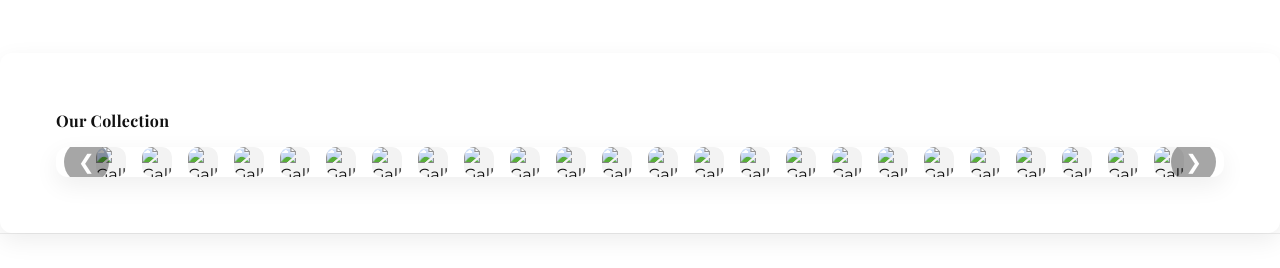
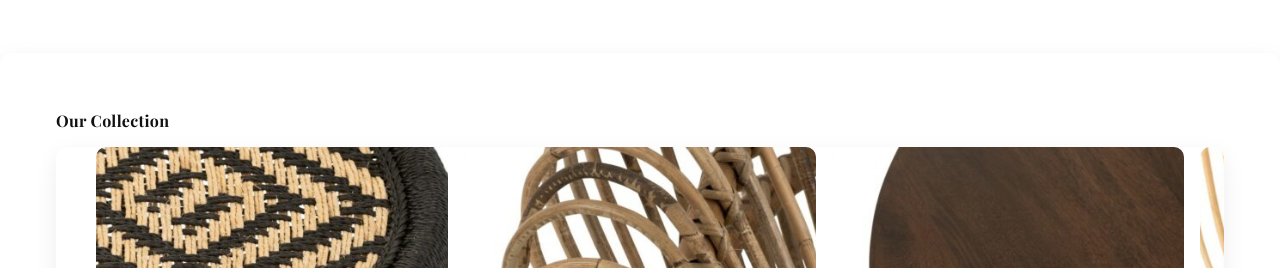
Before and after one commit to sharffudeen47/pieceUnique, a website: page index.html in a window 1280 px wide. Shown: the part 1242-1510 px from the top of the page. Drawn offline with nearby package versions, Linux system fonts and the light colour scheme; the site is published under a folder, as on GitHub Pages, so addresses that start at the root find nothing.

Commit message:
fixing images

```diff
--- a/index.html
+++ b/index.html
@@ -81,80 +81,30 @@
             <h2>Our Collection</h2>
             <div class="slider slider-gallery" data-dots="true" data-per-view="3" data-gap="16">
                 <div class="slides" aria-live="polite">
-                    <div class="slide">
-                        <img src="/Images/2021/03/1642-3-470x410.jpg" alt="Gallery item 1" />
-                    </div>
-                    <div class="slide">
-                        <img src="/Images/2021/03/1715-5-470x410.jpg" alt="Gallery item 1" />
-                    </div>
-                    <div class="slide">
-                        <img src="/Images/2021/03/5528-6-470x410.jpg" alt="Gallery item 1" />
-                    </div>
-                    <div class="slide">
-                        <img src="/Images/2021/03/11255-6-470x410.jpg" alt="Gallery item 1" />
-                    </div>
-                    <div class="slide">
-                        <img src="/Images/2021/03/68898-2-470x410.jpg" alt="Gallery item 1" />
-                    </div>
-                    <div class="slide">
-                        <img src="/Images/2021/03/75266-3-470x410.jpg" alt="Gallery item 1" />
-                    </div>
-                    <div class="slide">
-                        <img src="/Images/2021/03/75267-4-470x410.jpg" alt="Gallery item 1" />
-                    </div>
-                    <div class="slide">
-                        <img src="/Images/2021/03/107052_2.jpg" alt="Gallery item 1" />
-                    </div>
-                    <div class="slide">
-                        <img src="/Images/2021/03/107053-470x410.jpg" alt="Gallery item 1" />
-                    </div>
-                    <div class="slide">
-                        <img src="/Images/2021/03/112048_3-470x410.jpg" alt="Gallery item 1" />
-                    </div>
-                    <div class="slide">
-                        <img src="/Images/2021/03/112312_5-470x410.jpg" alt="Gallery item 1" />
-                    </div>
-                    <div class="slide">
-                        <img src="/Images/2021/03/114119-470x410.jpg" alt="Gallery item 1" />
-                    </div>
-                    <div class="slide">
-                        <img src="/Images/2021/03/681315-2-470x410.jpeg" alt="Gallery item 1" />
-                    </div>
-                    <div class="slide">
-                        <img src="/Images/2021/03/687712-2-470x410.jpeg" alt="Gallery item 1" />
-                    </div>
-                    <div class="slide">
-                        <img src="/Images/2021/03/699802-3-470x410.jpeg" alt="Gallery item 1" />
-                    </div>
-                    <div class="slide">
-                        <img src="/Images/2021/03/700026-2-470x410.jpeg" alt="Gallery item 1" />
-                    </div>
-                    <div class="slide">
-                        <img src="/Images/2021/03/51669937_1062992947238768_3669965403137769472_n-470x410.jpg" alt="Gallery item 1" />
-                    </div>
-                    <div class="slide">
-                        <img src="/Images/2021/03/52344282_1070077079863688_1233979937052950528_o-1-470x410.jpg" alt="Gallery item 1" />
-                    </div>
-                    <div class="slide">
-                        <img src="/Images/2021/03/bambi-chair-sfeer-4.jpg" alt="Gallery item 1" />
-                    </div>
-                    <div class="slide">
-                        <img src="/Images/2021/03/d08496d8ec80d5a6f7ebdeff6d0c45d7-1.jpg" alt="Gallery item 1" />
-                    </div>
-                    <div class="slide">
-                        <img src="/Images/2021/03/Enorm-Gallery38583-190611threebirdscoast-897109.2.jpg" alt="Gallery item 1" />
-                    </div>
-                    <div class="slide">
-                        <img src="/Images/2021/03/Schermafbeelding-2020-01-21-om-17.02.49-470x410.png" alt="Gallery item 1" />
-                    </div>
-                    <div class="slide">
-                        <img src="/Images/2021/03/Schermafbeelding-2020-04-09-om-17.15.04-470x410.png" alt="Gallery item 1" />
-                    </div>
-                    <div class="slide">
-                        <img src="/Images/2021/03/Schermafbeelding-2020-04-09-om-21.49.36-470x410.png" alt="Gallery item 1" />
-                    </div>
-
-                    <!-- Add more slides as needed -->
+                    <div class="slide"><img src="Images/2021/03/1642-3-470x410.jpg" alt="Gallery item 1" /></div>
+                    <div class="slide"><img src="Images/2021/03/1715-5-470x410.jpg" alt="Gallery item 2" /></div>
+                    <div class="slide"><img src="Images/2021/03/5528-6-470x410.jpg" alt="Gallery item 3" /></div>
+                    <div class="slide"><img src="Images/2021/03/11255-6-470x410.jpg" alt="Gallery item 4" /></div>
+                    <div class="slide"><img src="Images/2021/03/68898-2-470x410.jpg" alt="Gallery item 5" /></div>
+                    <div class="slide"><img src="Images/2021/03/75266-3-470x410.jpg" alt="Gallery item 6" /></div>
+                    <div class="slide"><img src="Images/2021/03/75267-4-470x410.jpg" alt="Gallery item 7" /></div>
+                    <div class="slide"><img src="Images/2021/03/107052_2.jpg" alt="Gallery item 8" /></div>
+                    <div class="slide"><img src="Images/2021/03/107053-470x410.jpg" alt="Gallery item 9" /></div>
+                    <div class="slide"><img src="Images/2021/03/112048_3-470x410.jpg" alt="Gallery item 10" /></div>
+                    <div class="slide"><img src="Images/2021/03/112312_5-470x410.jpg" alt="Gallery item 11" /></div>
+                    <div class="slide"><img src="Images/2021/03/114119-470x410.jpg" alt="Gallery item 12" /></div>
+                    <div class="slide"><img src="Images/2021/03/681315-2-470x410.jpeg" alt="Gallery item 13" /></div>
+                    <div class="slide"><img src="Images/2021/03/687712-2-470x410.jpeg" alt="Gallery item 14" /></div>
+                    <div class="slide"><img src="Images/2021/03/699802-3-470x410.jpeg" alt="Gallery item 15" /></div>
+                    <div class="slide"><img src="Images/2021/03/700026-2-470x410.jpeg" alt="Gallery item 16" /></div>
+                    <div class="slide"><img src="Images/2021/03/51669937_1062992947238768_3669965403137769472_n-470x410.jpg" alt="Gallery item 17" /></div>
+                    <div class="slide"><img src="Images/2021/03/52344282_1070077079863688_1233979937052950528_o-1-470x410.jpg" alt="Gallery item 18" /></div>
+                    <div class="slide"><img src="Images/2021/03/bambi-chair-sfeer-4.jpg" alt="Gallery item 19" /></div>
+                    <div class="slide"><img src="Images/2021/03/d08496d8ec80d5a6f7ebdeff6d0c45d7-1.jpg" alt="Gallery item 20" /></div>
+                    <div class="slide"><img src="Images/2021/03/Enorm-Gallery38583-190611threebirdscoast-897109.2.jpg" alt="Gallery item 21" /></div>
+                    <div class="slide"><img src="Images/2021/03/Schermafbeelding-2020-01-21-om-17.02.49-470x410.png" alt="Gallery item 22" /></div>
+                    <div class="slide"><img src="Images/2021/03/Schermafbeelding-2020-04-09-om-17.15.04-470x410.png" alt="Gallery item 23" /></div>
+                    <div class="slide"><img src="Images/2021/03/Schermafbeelding-2020-04-09-om-21.49.36-470x410.png" alt="Gallery item 24" /></div>
                 </div>
                 <button class="slider-btn prev" aria-label="Previous items">❮</button>
                 <button class="slider-btn next" aria-label="Next items">❯</button>
@@ -162,18 +112,6 @@
             </div>
         </div>
     </section>
-
-<!--    &lt;!&ndash; CONTACT (basic anchor target for nav) &ndash;&gt;-->
-<!--    <section id="contact" class="section">-->
-<!--        <div class="container section-narrow">-->
-<!--            <div class="intro">-->
-<!--                <h2>Contact</h2>-->
-<!--                <p><strong>PATHOEKEWEG 32 C, 8000 Bruges</strong></p>-->
-<!--                <p><a href="mailto:info@pieceuniquedesign.com">info@pieceuniquedesign.com</a></p>-->
-<!--                <p>Woe & Zat: 14:00–17:30 — overige momenten op afspraak.</p>-->
-<!--            </div>-->
-<!--        </div>-->
-<!--    </section>-->
 </main>
 
 <!-- Footer -->
@@ -182,7 +120,7 @@
         <div class="footer-col">
             <img class="footer-logo" src="Images/logo/PU_logo_dark.png" alt="Pièce Unique Footer Logo" />
         </div>
-        <div  class="footer-col">
+        <div class="footer-col">
             <h3>Get in Touch</h3>
             <p>PATHOEKEWEG 32 C, 8000 BRUGES</p>
             <p><a href="mailto:info@pieceuniquedesign.com">info@pieceuniquedesign.com</a></p>
@@ -200,6 +138,6 @@
 </footer>
 
 <!-- Scripts -->
-<script src="/js/script.js"></script>
+<script src="js/script.js"></script>
 </body>
 </html>
```
